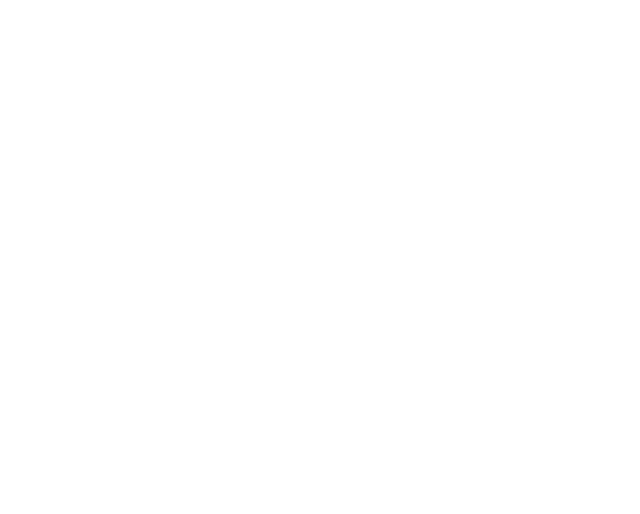
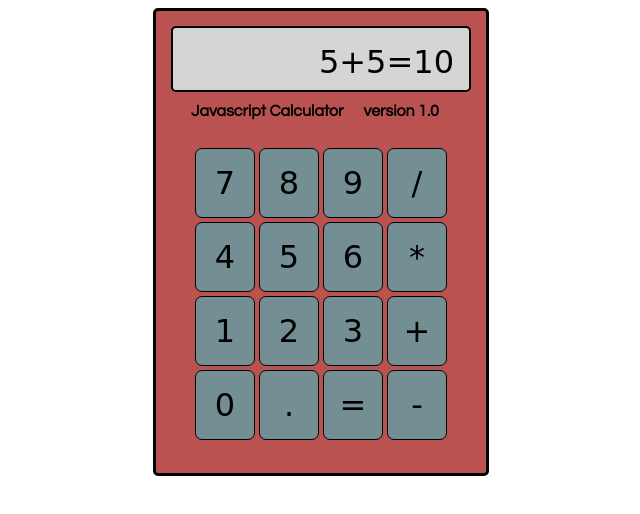
Before and after one commit to Tweek43110/calculator, a plain HTML site: page index.html in a window 1280 px wide. Shown: the whole page, without its empty margins (319-959 px from the left). Drawn offline with Linux system fonts and the light colour scheme; a web font is replaced by a local one.

Commit message:
Created and styled calc

```diff
--- a/index.html
+++ b/index.html
@@ -2,10 +2,46 @@
 <html>
     <head>
         <title>JavaScript Calculator</title>
-        <link rel="stylesheet" type="text/css" src="stylesheet.css">
+        <link rel="stylesheet" type="text/css" href="stylesheet.css">
+        <link href="https://fonts.googleapis.com/css?family=Coiny|Questrial" rel="stylesheet">
+
     </head>
     <body>
+
         <div id="container">
+            <table>
+            <div id="output">
+                    <p>5+5=10</p>
+                </div>
+                <div id="info">
+                <h1>Javascript Calculator</h1><h2>version 1.0</h2>
+                </div>
+
+                <tr>
+                    <td><button>7</button></td>
+                    <td><button>8</button></td>
+                    <td><button>9</button></td>
+                    <td><button>/</button></td>
+                </tr>
+                <tr>
+                    <td><button>4</button></td>
+                    <td><button>5</button></td>
+                    <td><button>6</button></td>
+                    <td><button>*</button></td>
+                </tr>
+                <tr>
+                    <td><button>1</button></td>
+                    <td><button>2</button></td>
+                    <td><button>3</button></td>
+                    <td><button>+</button></td>
+                </tr>
+                <tr>
+                    <td><button>0</button></td>
+                    <td><button>.</button></td>
+                    <td><button>=</button></td>
+                    <td><button>-</button></td>
+                </tr>
+            </table>
 
         </div>
 
--- a/script.js
+++ b/script.js
@@ -1,6 +1,8 @@
 
+
+//To call, operator must be string or else there is an error
 function operate(operator, num1, num2){
-    if (operator === '+') {
+    if (operator === "+") {
         return math.add(num1, num2);
     } else if (operator === '-') {
         return math.subtract(num1, num2);
--- a/stylesheet.css
+++ b/stylesheet.css
@@ -0,0 +1,56 @@
+#container {
+    max-width: 300px;
+    margin: auto;
+    padding:15px;
+    border: 3px solid black;
+    border-radius: 5px;
+    background-color: #BB5252;
+}
+
+#output {
+    margin: auto;
+    border: 2px solid black;
+    border-radius: 5px;
+    padding: 15px;
+    width: auto;
+    height: 1em;
+    font-size: 2em;
+    background-color: #D5D5D5;
+}
+
+#output p {
+    text-align: end;
+    margin: auto;
+    font-family: 'Coiny', cursive;
+
+}
+
+table {
+    margin: auto;
+    padding: 15px;
+}
+
+
+button {
+    border: 1px solid black;
+    border-radius: 7px;
+    width: 60px;
+    padding: 15px;
+    font-family: 'Coiny', cursive;
+    font-size: 2em;
+    background-color: #748F94;
+}
+button:hover {
+    background-color: #AEC9CE;
+}
+
+#info{
+    margin: auto;
+    padding: 10px;
+}
+h1, h2 {
+    display: inline;
+    padding: 10px;
+    font-size: 1em;
+    font-family: 'Questrial', sans-serif;
+}
```
